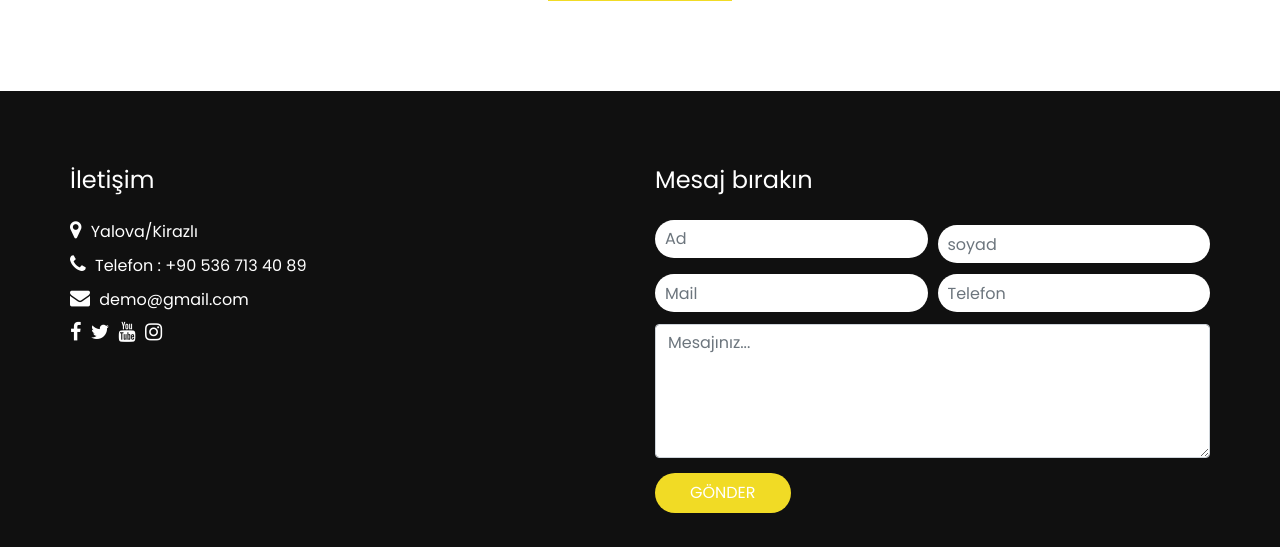
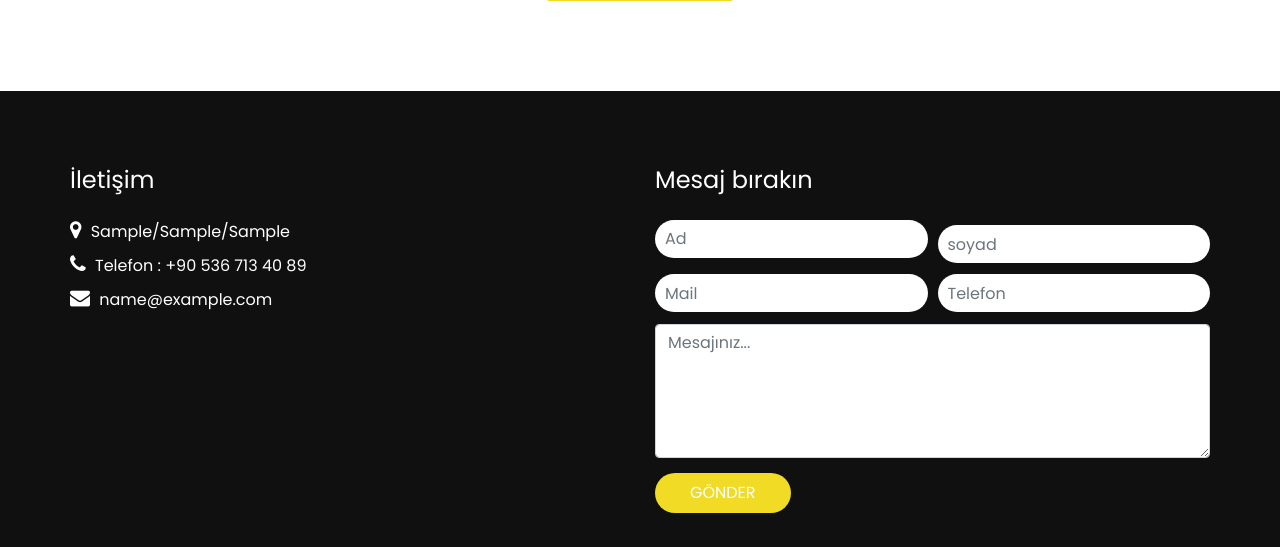
Before and after one commit to erdincoztrk/fdn-marin, a PHP site: page / in a window 1280 px wide. Shown: the part 1839-2386 px from the top of the page. Run offline with PHP 8.4, Linux system fonts and the light colour scheme; tables that the repository leaves empty or names only in its code hold one stand-in row (values such as "Sample post"); grey boxes marked "Sample" are stand-in pictures; some libraries are stand-ins or nearby versions.

Commit message:
Footer.php gerekli alanlar dolduruldu.

```diff
--- a/footer.php
+++ b/footer.php
@@ -16,22 +16,22 @@
                     <a href="" class="">
                         <i class="fa fa-map-marker" aria-hidden="true"></i>
                         <span>
-                Yalova/Kirazlı
-              </span>
+                            <?=$communication['comm_adress'] . '/' . $communication['comm_distinct'] . '/' . $communication['comm_city']?>
+                                          </span>
                     </a>
-                    <a href="" class="">
+                    <a href="tel:<?=$communication['comm_tel']?>" class="">
                         <i class="fa fa-phone" aria-hidden="true"></i>
                         <span>
                 Telefon : +90 536 713 40 89
               </span>
                     </a>
-                    <a href="" class="">
+                    <a href="mailto:<?=$communication['comm_mail']?>" class="" >
                         <i class="fa fa-envelope" aria-hidden="true"></i>
                         <span>
-                demo@gmail.com
+                <?=$communication['comm_mail']?>
               </span>
                     </a>
-                    <div class="social_box">
+                    <div class="social_box d-none">
                         <a href="">
                             <i class="fa fa-facebook" aria-hidden="true"></i>
                         </a>
@@ -52,26 +52,27 @@
                     <h5>
                         Mesaj bırakın
                     </h5>
-                    <form action="#">
+                    <form id="message">
                         <div class="form-row mb-05">
                             <div class="col-md-6">
-                                <input type="text" class="form-control" placeholder="Ad">
+                                <input type="text" class="form-control" name="name" placeholder="Ad">
                             </div>
                             <div class="col-md-6">
-                                <input type="text" class="form-control" placeholder="soyad" style="margin-top:2%;">
+                                <input type="text" class="form-control" name="surname" placeholder="soyad" style="margin-top:2%;">
                             </div>
                             <div class="col-md-6" style="margin-top:2%;">
-                                <input type="text" class="form-control" placeholder="Mail">
+                                <input type="text" class="form-control" name="mail" placeholder="Mail">
                             </div>
                             <div class="col-md-6" style="margin-top:2%;">
-                                <input type="text" class="form-control" placeholder="Telefon">
+                                <input type="text" class="form-control" name="phone" placeholder="Telefon">
                             </div>
                             <div class="col-md-12">
-                                <textarea class="form-control" rows="5" placeholder="Mesajınız..." style="margin-top:2%;"></textarea>
+                                <textarea class="form-control" rows="5" name="detail" id="detail" placeholder="Mesajınız..."
+                                          style="margin-top:2%;"></textarea>
                             </div>
                         </div>
 
-                        <button>
+                        <button type="button" onclick="sendMessage($('#message'), 'message')">
                             Gönder
                         </button>
                     </form>
@@ -92,7 +93,7 @@
     </p>
 </footer>
 <!-- footer section -->
-
+<script src="admin/vendor/sweetalert2/dist/sweetalert2.all.min.js"></script>
 <script src="js/jquery-3.4.1.min.js"></script>
 <script src="fontawesome-free-6.5.2-web/js/all.min.js"></script>
 <script src="js/bootstrap.js"></script>
```
